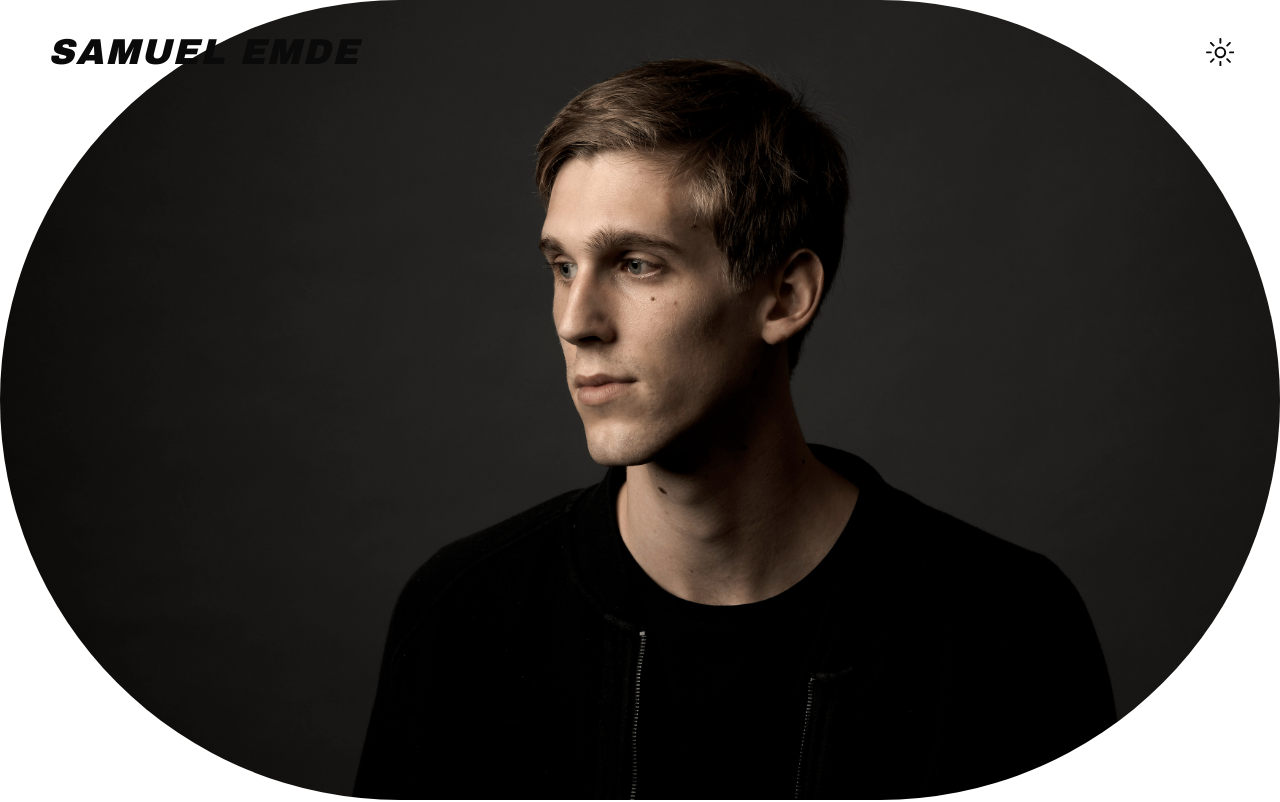
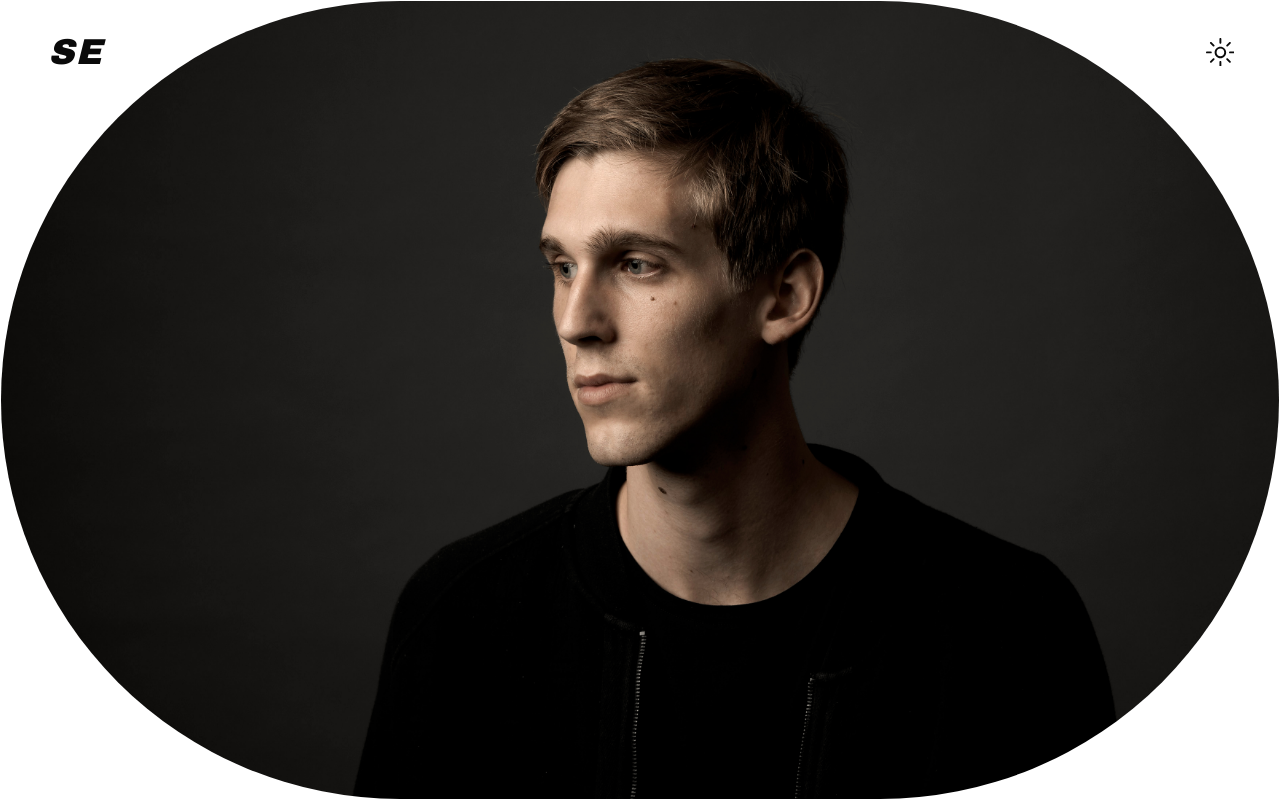
Before and after one commit to samuelemde/portfolio, a Next.js app: page /about in a window 1280 px wide. Shown: the top 802 px of the page. Built offline with nearby package versions, Linux system fonts and the light colour scheme.

Commit message:
fix: page transition animation

```diff
--- a/src/components/FullBleed.tsx
+++ b/src/components/FullBleed.tsx
@@ -1,6 +1,5 @@
 import Image from "next/image";
 import React, { useContext, useEffect } from "react";
-import useAnimatedValue from "~/lib/hooks/useAnimatedValue";
 import { cn, projectColors } from "~/lib/utils";
 import { ProjectCardsContext } from "~/contexts/ProjectCardsContext";
 
@@ -17,7 +16,6 @@ export default function FullBleed({
   opacity = 0,
   titleColorClass,
 }: BleedProps) {
-  const [size, setSize] = useAnimatedValue(0);
   const { isOpen, setIsOpen } = useContext(ProjectCardsContext);
 
   const titleColor =
@@ -26,18 +24,13 @@ export default function FullBleed({
       : "text-projectfg";
 
   useEffect(() => {
-    if (!isOpen) setSize(0, 200);
-    else setSize(window.innerWidth, 500);
-  }, [isOpen, setSize]);
-
-  useEffect(() => {
     setIsOpen(true);
   }, []);
 
   return (
     <div className="relative h-[100vh] rounded-full">
       <Image
-        className="h-full w-full rounded-full object-cover object-center"
+        className="h-full w-full rounded-full object-cover object-center p-px"
         src={src}
         alt="Full bleed image"
         fill
@@ -57,10 +50,10 @@ export default function FullBleed({
         {title}
       </h1>
       <div
-        className="pointer-events-none absolute inset-0 z-10 cursor-none"
-        style={{
-          backgroundImage: `radial-gradient(circle ${size}px at center, transparent 0%, transparent 95%, hsl(var(--background)) 100%)`,
-        }}
+        className={cn(
+          "transition-border pointer-events-none absolute inset-0 left-[50%] top-[50%] z-10 h-full w-full translate-x-[-50%] translate-y-[-50%] transform cursor-none rounded-full border-[50cqw] border-background duration-700",
+          { "border-0": isOpen },
+        )}
       />
     </div>
   );
--- a/src/components/Header.tsx
+++ b/src/components/Header.tsx
@@ -1,4 +1,4 @@
-import React, { useContext } from "react";
+import React, { useContext, useEffect } from "react";
 import Link from "next/link";
 import dynamic from "next/dynamic";
 import { useRouter } from "next/router";
@@ -11,28 +11,34 @@ const ThemeSwitcher = dynamic(() => import("~/components/ThemeSwitcher"), {
 });
 
 export type HeaderProps = {
+  initialTitle?: string;
   onMouseEnter?: () => void;
   onMouseLeave?: () => void;
   titleColorClass?: string;
 };
 
 export default function Header({
+  initialTitle,
   onMouseEnter,
   onMouseLeave,
   titleColorClass,
 }: HeaderProps) {
   const router = useRouter();
   const { setIsOpen } = useContext(ProjectCardsContext);
-  const { spacing, transition, title, animate } = useContext(HeaderContext);
+  const { spacing, transition, title, setTitle, animate } =
+    useContext(HeaderContext);
 
   const titleColor =
     titleColorClass && projectColors.includes(titleColorClass)
       ? titleColorClass
       : "text-foreground";
 
+  useEffect(() => {
+    if (initialTitle) setTitle(initialTitle);
+  }, []);
+
   const handleTitleClick = (e: React.MouseEvent) => {
     e.preventDefault();
-
     if (router.pathname === "/projects") {
       setIsOpen(false);
       setTimeout(() => void router.push("/"), 700);
--- a/src/components/ProjectItem.tsx
+++ b/src/components/ProjectItem.tsx
@@ -5,6 +5,7 @@ import { ProjectCardsContext } from "~/contexts/ProjectCardsContext";
 import { cn } from "~/lib/utils";
 import { AspectRatio } from "@radix-ui/react-aspect-ratio";
 import { useRouter } from "next/router";
+import { HeaderContext } from "~/contexts/HeaderContext";
 
 export type ProjectItemProps = {
   src: string;
@@ -15,6 +16,7 @@ export type ProjectItemProps = {
 export default function ProjectItem({ src, title, href }: ProjectItemProps) {
   const router = useRouter();
   const { isOpen, setIsOpen } = useContext(ProjectCardsContext);
+  const { animate } = useContext(HeaderContext);
 
   useEffect(() => {
     setIsOpen(true);
@@ -22,6 +24,7 @@ export default function ProjectItem({ src, title, href }: ProjectItemProps) {
 
   const handleClick = (e: React.MouseEvent, href: string) => {
     e.preventDefault();
+    animate();
     setIsOpen(false);
     setTimeout(() => void router.push(href), 700);
   };
@@ -41,10 +44,10 @@ export default function ProjectItem({ src, title, href }: ProjectItemProps) {
         src={src}
         alt={title}
         fill
-        className="rounded-full object-cover p-1"
+        className="rounded-full object-cover p-px"
         sizes="(min-width: 1024px) 33.33vw, (min-width: 768px) 50vw, 100vw"
       />
-      <div className="absolute inset-1 rounded-full bg-black bg-opacity-0 transition group-hover:bg-opacity-20" />
+      <div className="absolute inset-px rounded-full bg-black bg-opacity-0 transition group-hover:bg-opacity-20" />
       <Link
         href="#"
         className="absolute inset-0 flex cursor-pointer items-center justify-center rounded-full opacity-0 transition group-hover:opacity-100"
--- a/src/contexts/HeaderContext.tsx
+++ b/src/contexts/HeaderContext.tsx
@@ -1,21 +1,24 @@
 import React, { useState, createContext } from "react";
+import { useRouter } from "next/router";
 
 type HeaderContextType = {
   animate: () => void;
+  setTitle: React.Dispatch<React.SetStateAction<string>>;
   title: string;
   spacing: string;
   transition: string;
-  expanded: boolean;
 };
 
 export const HeaderContext = createContext<HeaderContextType>({
   animate: () => {
     throw new Error("animate function must be overridden by provider");
   },
+  setTitle: () => {
+    throw new Error("setTitle function must be overridden by provider");
+  },
   title: "",
   spacing: "",
   transition: "",
-  expanded: true,
 });
 
 export function HeaderContextProvider({
@@ -23,20 +26,23 @@ export function HeaderContextProvider({
 }: {
   children: React.ReactNode;
 }) {
-  const [expanded, setExpanded] = useState(true);
-  const [title, setTitle] = useState("Samuel Emde");
+  const router = useRouter();
+  const [title, setTitle] = useState(
+    router.pathname === "/" || router.pathname === "/projects"
+      ? "Samuel Emde"
+      : "SE",
+  );
   const [spacing, setSpacing] = useState("0.1rem");
   const [transition, setTransition] = useState("");
 
   const animate = () => {
-    if (expanded) {
+    if (title === "Samuel Emde") {
       setTitle("SE");
       setSpacing("10.3rem");
       setTransition("none");
       setTimeout(() => {
         setSpacing("0.1rem");
         setTransition("letter-spacing 0.5s ease-in-out");
-        setExpanded(false);
       }, 0);
     } else {
       setSpacing("10.3rem");
@@ -44,14 +50,13 @@ export function HeaderContextProvider({
         setTransition("none");
         setSpacing("0.1rem");
         setTitle("Samuel Emde");
-        setExpanded(true);
       }, 700);
     }
   };
 
   return (
     <HeaderContext.Provider
-      value={{ animate, title, spacing, transition, expanded }}
+      value={{ animate, title, setTitle, spacing, transition }}
     >
       {children}
     </HeaderContext.Provider>
--- a/src/pages/index.tsx
+++ b/src/pages/index.tsx
@@ -123,6 +123,7 @@ export default function Home({ positions }: HomeProps) {
   return (
     <div className="relative">
       <Header
+        initialTitle={"Samuel Emde"}
         onMouseEnter={() => setMultiplier(0, 100)}
         onMouseLeave={() => setMultiplier(1, 100)}
       />
--- a/src/pages/projects/arduist.tsx
+++ b/src/pages/projects/arduist.tsx
@@ -28,7 +28,7 @@ export default function ArduistPage() {
 
   return (
     <>
-      <Header titleColorClass={titleColor} />
+      <Header titleColorClass={titleColor} initialTitle={"SE"} />
       <FullBleed
         src={"/images/arduist/cover-full.png"}
         title={"Arduist"}
--- a/src/pages/projects/dreiundzwanzig.tsx
+++ b/src/pages/projects/dreiundzwanzig.tsx
@@ -16,7 +16,7 @@ export default function DreiundzwanzigPage() {
 
   return (
     <>
-      <Header titleColorClass={titleColor} />
+      <Header titleColorClass={titleColor} initialTitle={"SE"} />
       <FullBleed
         src={"/images/dreiundzwanzig/amorph.jpg"}
         title={"Dreiundzwanzig"}
--- a/src/pages/projects/embrace.tsx
+++ b/src/pages/projects/embrace.tsx
@@ -20,7 +20,7 @@ export default function EmbracePage() {
 
   return (
     <>
-      <Header titleColorClass={titleColor} />
+      <Header titleColorClass={titleColor} initialTitle={"SE"} />
       <FullBleed
         src={"/images/embrace/embrace1.jpeg"}
         title={"Embrace"}
--- a/src/pages/projects/index.tsx
+++ b/src/pages/projects/index.tsx
@@ -38,7 +38,7 @@ const projects = [
 export default function ProjectsPage() {
   return (
     <>
-      <Header />
+      <Header initialTitle={"Samuel Emde"} />
       <div className="flex justify-center p-8 py-44">
         <div className="grid h-fit w-full grid-cols-1 gap-16 md:grid-cols-2 lg:grid-cols-3">
           {projects.map((project) => {
--- a/src/pages/projects/nameless-lands.tsx
+++ b/src/pages/projects/nameless-lands.tsx
@@ -10,7 +10,7 @@ export default function NamelessLandsPage() {
 
   return (
     <>
-      <Header titleColorClass={titleColor} />
+      <Header titleColorClass={titleColor} initialTitle={"SE"} />
       <FullBleed
         src={"/images/namelesslands/map-clean.jpg"}
         title={"Nameless Lands"}
--- a/src/pages/projects/nfn.tsx
+++ b/src/pages/projects/nfn.tsx
@@ -39,7 +39,7 @@ export default function NFNPage() {
 
   return (
     <>
-      <Header titleColorClass={titleColor} />
+      <Header titleColorClass={titleColor} initialTitle={"SE"} />
       <FullBleed
         src={"/images/nfn/dispmap3.jpg"}
         title={"Mobile Data Upload For NFN Edge Computing"}
--- a/src/pages/projects/zuhoeren.tsx
+++ b/src/pages/projects/zuhoeren.tsx
@@ -10,7 +10,7 @@ export default function ZuhoerenPage() {
 
   return (
     <>
-      <Header titleColorClass={titleColor} />
+      <Header titleColorClass={titleColor} initialTitle={"SE"} />
       <FullBleed
         src={"/images/zuhoeren/headphones2.jpeg"}
         title={"Zuhören"}
```
